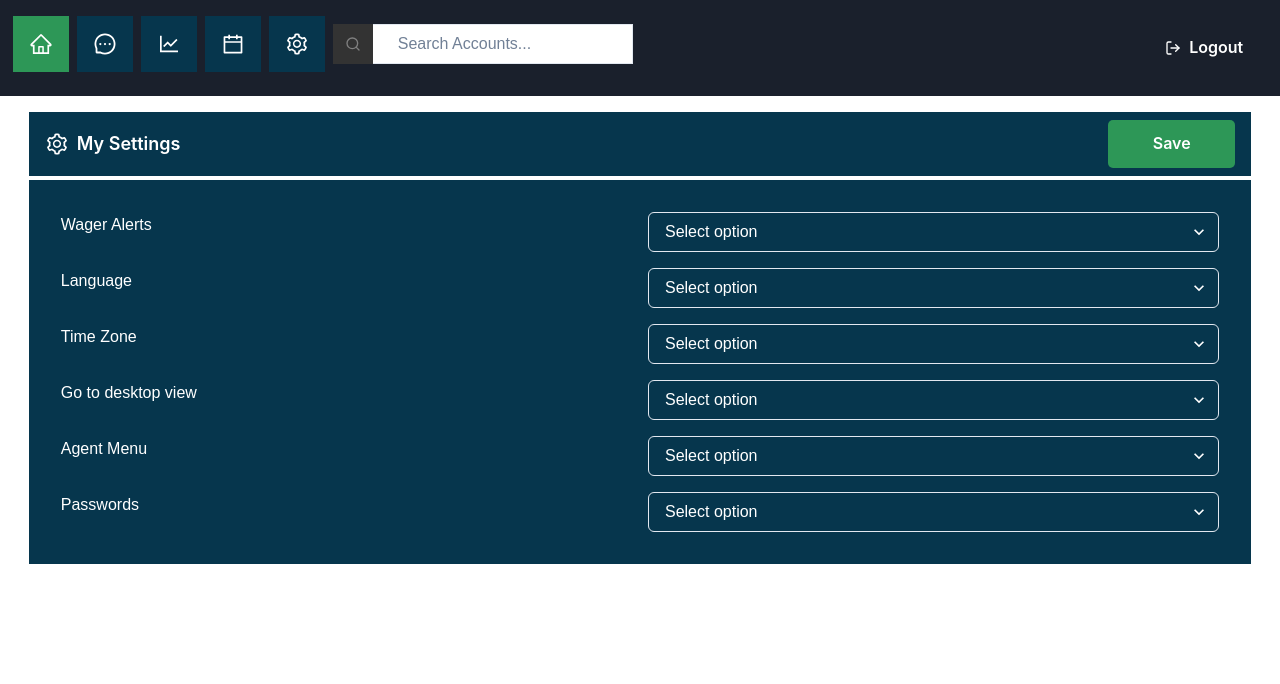
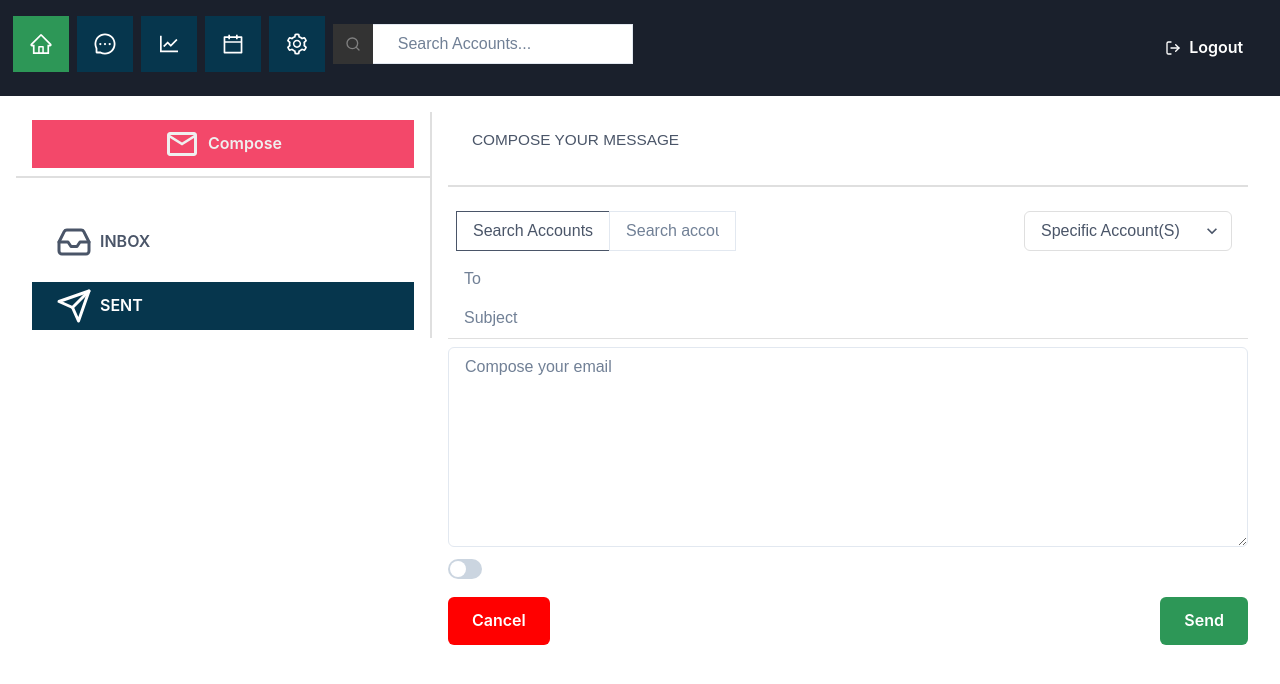
Before and after one commit to AyoMoses1/BettyX, a React (Create React App) app: page / in a window 1280 px wide. Shown: the top 684 px of the page. Built offline with nearby package versions, Linux system fonts and the light colour scheme.

Commit message:
Finish styling the messaging component

```diff
--- a/src/App.js
+++ b/src/App.js
@@ -9,6 +9,7 @@ import Messages from './pages/messages';
 import Rules from './pages/rules';
 import Settings from './pages/settings';
 import Statistics from './pages/statistics';
+import Collections from './pages/collections';
 import SignIn from './pages/auth';
 import Layout from './common/Layout';
 import './App.css';
@@ -21,7 +22,7 @@ const App = () => {
   const renderPage = () => {
     switch (currentPage) {
       case 'home':
-        return <Settings />;
+        return <Messages />;
       case 'games':
         return <Games />;
       case 'messages':
@@ -34,6 +35,8 @@ const App = () => {
         return <Agents />;
       case 'settings':
         return <Settings />;
+      case 'collections':
+        return <Collections />;
       default:
         return <Dashboard />;
     }
--- /dev/null
+++ b/src/pages/collections/index.jsx
@@ -0,0 +1,42 @@
+import React from 'react';
+import {
+  Box,
+  Flex,
+  Input,
+  IconButton,
+  Select,
+  Spacer,
+  Switch,
+  InputGroup,
+  InputLeftAddon,
+} from '@chakra-ui/react';
+import { FaPrint } from 'react-icons/fa';
+
+const index = () => {
+  return (
+    <Flex align="center" bg="gray.200" p={2}>
+      <Box flex="1">
+        <InputGroup>
+          <InputLeftAddon children="Agents" border="1px"/>
+          <Input type="tel" placeholder="Search Accounts..." />
+        </InputGroup>
+      </Box>
+      <Box mx={2}>
+        <Select placeholder="Settings">
+          <option value="option1">Option 1</option>
+          <option value="option2">Option 2</option>
+          <option value="option3">Option 3</option>
+        </Select>
+      </Box>
+      <Box>
+        <Switch size="lg" colorScheme="teal" />
+      </Box>
+      <Spacer />
+      <Box>
+        <IconButton aria-label="Print" icon={<FaPrint />} colorScheme="teal" />
+      </Box>
+    </Flex>
+  );
+};
+
+export default index;
--- /dev/null
+++ b/src/pages/messages/components/ComposeForm.js
@@ -0,0 +1,93 @@
+import React from 'react';
+import {
+  Box,
+  Flex,
+  Button,
+  Text,
+  InputGroup,
+  InputLeftAddon,
+  Switch,
+  IconButton,
+  Textarea,
+  Input,
+  Select,
+} from '@chakra-ui/react';
+import { Spacer } from '@chakra-ui/react';
+import { FaPrint } from 'react-icons/fa';
+
+const InboxView = () => {
+  return (
+    <>
+      <Box px={6} sx={{ borderBottom: '2px solid #dfdfdf' }} paddingBottom={8}>
+        <Flex justifyContent="space-between" alignItems="center">
+          <Text textTransform="uppercase">Compose your message</Text>
+        </Flex>
+      </Box>
+      <Box mt={4}>
+        <Flex align="center" p={2}>
+          <Box flex="1">
+            <InputGroup>
+              <InputLeftAddon
+                children="Search Accounts"
+                border="1px"
+                borderRadius="none"
+              />
+              <Input
+                type="tel"
+                placeholder="Search accounts..."
+                borderRadius="none"
+              />
+            </InputGroup>
+          </Box>
+          <Spacer />
+          <Box mx={2}>
+            <Select
+              placeholder="Specific Account(S)"
+              border="1px solid #dfdfdf"
+            >
+              <option value="option1">All players</option>
+              <option value="option2">All agents</option>
+              <option value="option3">All players and agents</option>
+              <option value="option3">Specific Account(S)</option>
+              <option value="option3">Customer Service</option>
+              <option value="option3">My Agents</option>
+            </Select>
+          </Box>
+        </Flex>
+      </Box>
+      <Box>
+        <Input type="email" placeholder="To" variant="borderless" />
+        <Input
+          placeholder="Subject"
+          mb={2}
+          variant="borderless"
+          sx={{ borderBottom: '1px solid #dfdfdf', borderRadius: 'none' }}
+        />
+        <Textarea
+          placeholder="Compose your email"
+          mb={2}
+          resize="vertical"
+          minH="200px"
+        />
+        <Box mb={4}>
+          <Switch
+            colorScheme="red"
+            size="md"
+            offTrackColor="green"
+            onTrackColor="red"
+          />
+        </Box>
+        <Flex justifyContent="space-between" alignItems="center" mb={2}>
+          <Button color="white" bg="red">
+            Cancel
+          </Button>
+          <Button bg="green" color="white">
+            Send
+          </Button>
+        </Flex>
+      </Box>
+    </>
+  );
+};
+
+export default InboxView;
--- /dev/null
+++ b/src/pages/messages/components/InboxView.jsx
@@ -0,0 +1,20 @@
+import React from 'react';
+import { Box, Flex, Button, Text } from '@chakra-ui/react';
+
+
+const InboxView = () => {
+  return (
+    <Box px={6} sx={{borderBottom: '2px solid #dfdfdf'}} paddingBottom={8}>
+      <Flex justifyContent="space-between" alignItems="center">
+        <Text textTransform="uppercase">
+          My inbox Messages
+        </Text>
+        <Button variant="outline">
+          Delete messages
+        </Button>
+      </Flex>
+    </Box>
+  );
+};
+
+export default InboxView;
--- /dev/null
+++ b/src/pages/messages/components/SentView.js
@@ -0,0 +1,20 @@
+import React from 'react';
+import { Box, Flex, Button, Text } from '@chakra-ui/react';
+
+
+const SentView = () => {
+  return (
+    <Box px={6} sx={{borderBottom: '2px solid #dfdfdf'}} paddingBottom={8}>
+      <Flex justifyContent="space-between" alignItems="center">
+        <Text textTransform="uppercase">
+          My Sent Messages
+        </Text>
+        <Button variant="outline">
+          Delete messages
+        </Button>
+      </Flex>
+    </Box>
+  );
+};
+
+export default SentView;
--- a/src/pages/messages/index.js
+++ b/src/pages/messages/index.js
@@ -1,9 +1,75 @@
-import React from 'react'
+import {
+  Tabs,
+  TabList,
+  Tab,
+  TabPanels,
+  TabPanel,
+  Box,
+  Grid,
+  GridItem,
+  Button,
+} from '@chakra-ui/react';
+import { FiEdit, FiInbox, FiSend } from 'react-icons/fi';
+import ComposeForm from './components/ComposeForm';
+import InboxView from './components/InboxView';
+import SentView from './components/SentView';
+import { MdMailOutline } from 'react-icons/md';
 
-function index() {
+const MessagingComponent = () => {
   return (
-    <div>Messages</div>
-  )
-}
+    <Tabs isLazy orientation="vertical" defaultIndex={0} variant='unstyled'>
+      <Grid templateColumns="repeat(6, 1fr)" width="100%" p={4}>
+        <GridItem colSpan={2}>
+          <TabList sx={{ borderRight: '2px solid #dfdfdf' }}>
+            <Tab sx={{ borderBottom: '2px solid #dfdfdf' }} mb={8}>
+              <Button
+                variant="secondary"
+                w="100%"
+                leftIcon={<MdMailOutline size={36} />}
+              >
+                Compose
+              </Button>
+            </Tab>
+            <Tab>
+              <Button
+                variant="noBg"
+                w="100%"
+                display="flex"
+                justifyContent="start"
+                leftIcon={<FiInbox size={36} />}
+              >
+                INBOX
+              </Button>
+            </Tab>
+            <Tab>
+              <Button
+                variant="primary"
+                w="100%"
+                leftIcon={<FiSend size={36} />}
+                display="flex"
+                justifyContent="start"
+              >
+                SENT
+              </Button>
+            </Tab>
+          </TabList>
+        </GridItem>
+        <GridItem colSpan={4}>
+          <TabPanels>
+            <TabPanel>
+              <ComposeForm />
+            </TabPanel>
+            <TabPanel>
+              <InboxView />
+            </TabPanel>
+            <TabPanel>
+              <SentView />
+            </TabPanel>
+          </TabPanels>
+        </GridItem>
+      </Grid>
+    </Tabs>
+  );
+};
 
-export default index
+export default MessagingComponent;
--- a/src/theme/components/Button.js
+++ b/src/theme/components/Button.js
@@ -2,7 +2,7 @@ export const ButtonStyle = {
   sizes: {
     sm: {
       px: 5,
-      py: 3.5
+      py: 3.5,
     },
     md: {
       padding: { base: 12, lg: 6 },
@@ -10,15 +10,15 @@ export const ButtonStyle = {
   },
   variants: {
     primary: (props) => ({
-      bg: props.theme.colors.green,
+      bg: props.theme.colors.blue,
       color: '#fff',
       width: '127px',
       fontWeight: '600',
-      borderRadius: "5px",
-      ':hover': {
-        bg: props.theme.colors.secondary,
-        boxShadow: 'md',
-      },
+      borderRadius: 'none',
+      // ':hover': {
+      //   bg: props.theme.colors.secondary,
+      //   boxShadow: 'md',
+      // },
       ':focus': {
         bg: props.theme.colors.secondary,
         boxShadow: 'md',
@@ -28,18 +28,18 @@ export const ButtonStyle = {
         ':hover': {
           bg: props.theme.colors.secondary,
           boxShadow: 'md',
-        }
-      }
+        },
+      },
     }),
     secondary: (props) => ({
-      bg: props.theme.colors[props.colorMode].primary,
-      color: props.theme.colors[props.colorMode].text,
+      bg: props.theme.colors.buttonOne,
+      color: props.theme.colors.text,
       width: '127px',
-      borderRadius: "5px",
-      ':hover': {
-        bg: props.theme.colors.primary,
-        boxShadow: 'md',
-      },
+      borderRadius: 'none',
+      // ':hover': {
+      //   bg: props.theme.colors.primary,
+      //   boxShadow: 'md',
+      // },
       ':focus': {
         bg: props.theme.colors.primary,
         boxShadow: 'md',
@@ -49,8 +49,8 @@ export const ButtonStyle = {
         ':hover': {
           bg: props.theme.colors.secondary,
           boxShadow: 'md',
-        }
-      }
+        },
+      },
     }),
     noBg: (props) => ({
       ':hover': {
@@ -59,17 +59,16 @@ export const ButtonStyle = {
     }),
     outline: (props) => {
       return {
-      border: `1px solid ${ props.theme.colors[props.colorMode].primary}`,
-      outline: 'red',
-      color:  props.theme.colors[props.colorMode === 'dark' ? 'dark': 'light'].primary,
-      borderRadius: "5px",
-      width: '127px',
-      ':hover': {
-        boxShadow: 'md',
-        bg: props.theme.colors.primary,
-        color: "#fff"
+        border: `1px solid ${props.theme.colors.buttonOne} !`,
+        color: `${props.theme.colors.buttonOne} !important`,
+        borderRadius: '5px',
+        // ':hover': {
+        //   boxShadow: 'md',
+        //   bg: props.theme.colors.primary,
+        //   color: '#fff',
+        // },
+      };
     },
-    }},
     half: (props) => ({
       bg: props.theme.colors.primary,
       color: '#fff',
@@ -77,7 +76,7 @@ export const ButtonStyle = {
         bg: props.theme.colors.secondary,
         boxShadow: 'md',
       },
-        width: '50%'
+      width: '50%',
     }),
     full: (props) => ({
       bg: props.theme.colors.primary,
@@ -86,11 +85,11 @@ export const ButtonStyle = {
         bg: props.theme.colors.secondary,
         boxShadow: 'md',
       },
-        width: '100%'
+      width: '100%',
     }),
   },
   defaultProps: {
     size: 'md',
-    variant: 'normal'
+    variant: 'normal',
   },
 };
--- a/src/theme/styles.js
+++ b/src/theme/styles.js
@@ -27,6 +27,7 @@ export const tokens = {
   green: '#2d9757',
   yellow: '#FFFDF2',
   blue3: '#090914',
+  buttonOne: "#F3486A",
   dark: {
     primary: '#B6C2CF',
     secondary: '#FFC300',
```
Lines whose indentation alone changed are shown as unchanged.
